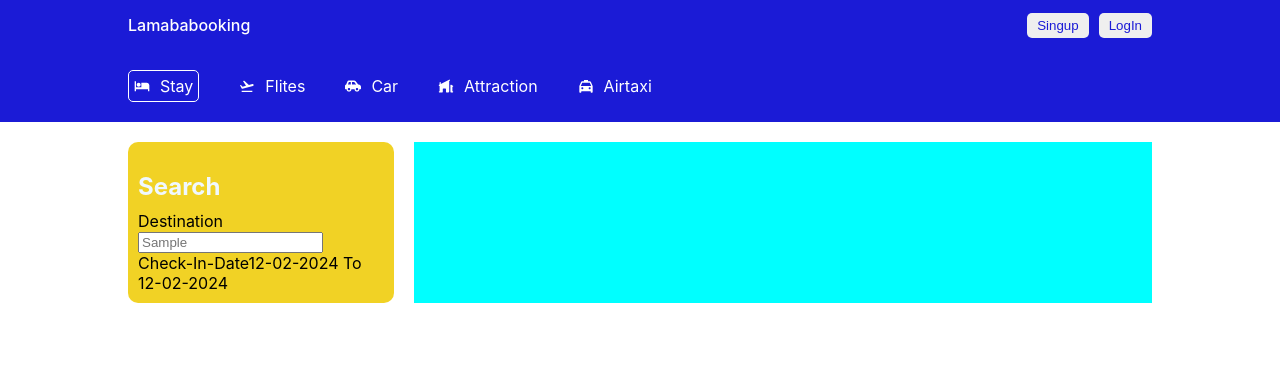
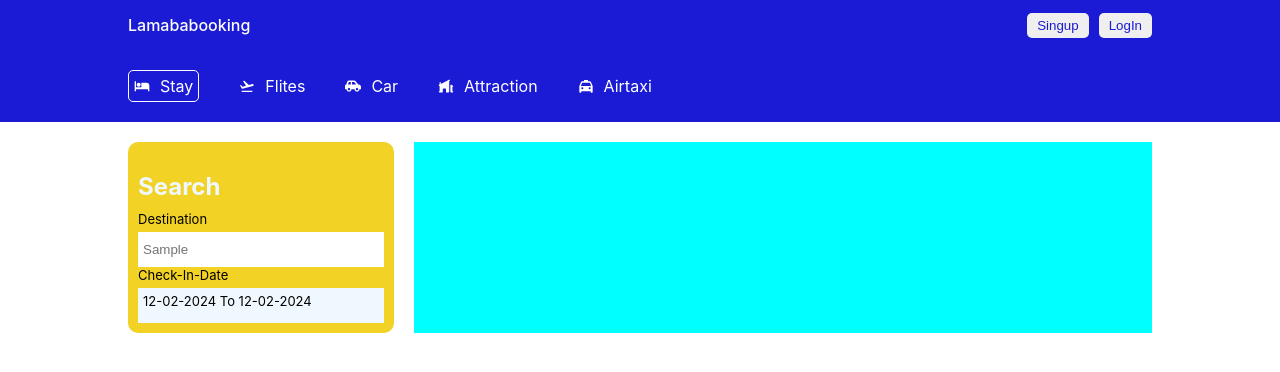
Before and after one commit to Foysalrabby/BokingApi, a React (Create React App) app in the folder client/: page / in a window 1280 px wide. Both pictures are taken after typing "Sample" into the empty fields and a click on the button "Search". Shown: the top 372 px of the page. Built offline with nearby package versions, Linux system fonts and the light colour scheme.

Commit message:
mindate to select date enable and disable before date

```diff
--- a/client/src/Component/Header/Header.jsx
+++ b/client/src/Component/Header/Header.jsx
@@ -92,6 +92,7 @@ navigate("/list",{state:{state,optionsnum,destinationdata}} );
             onChange={item => setState([item.selection])}
             moveRangeOnFirstSelection={false}
             ranges={state}
+            minDate={new Date()}
             className='date1'
             />
 
--- a/client/src/Pages/Lists/List.jsx
+++ b/client/src/Pages/Lists/List.jsx
@@ -2,13 +2,15 @@ import React, { useState } from 'react';
 import Navbar from '../../Component/Navbar/Navbar';
 import Header from '../../Component/Header/Header';
 import './list.css';
-import { format  } from 'date-fns';
+import { format, setDate  } from 'date-fns';
 import { useLocation } from 'react-router-dom';
+import { DateRange } from 'react-date-range';
 
 const List = () => {
     const Location=useLocation();
     const [takedate,setdate]=useState(Location.state.state); //state,optionsnum,destinationdata
-    const [takedestination,setdestination]=useState(Location.state.destinationdata);
+    const [takedestination,setdestination]=useState(Location.state.destinationdata); //to use sesdate
+    const [opentakedate,setopentakedate]=useState(false)
     const [takepeople,setpeople]=useState(Location.state.optionsnum);
     console.log(Location);
     return (
@@ -19,14 +21,20 @@ const List = () => {
              <div className="listwrapper">
            <div className="listsearch">
                  <h2 className='listsearchtitle'>Search</h2>
-                 <div className="lsdistinaton">
+                 <div className="lsitem">
                     <label>Destination</label>
                     <input type="text" placeholder={takedestination} className='inDesination' />
                  </div>
 
-                 <div className="lsdistinaton">
+                 <div className="lsitem">
                     <label>Check-In-Date</label>
-                   <span>{`${format(takedate[0].startDate,"dd-MM-yyyy")} To ${format(takedate[0].endDate,"dd-MM-yyyy")} `}</span>
+                   <span onClick={()=> setopentakedate(!opentakedate)} className='listemdate'>{`${format(takedate[0].startDate,"dd-MM-yyyy")} To ${format(takedate[0].endDate,"dd-MM-yyyy")} `}</span>
+                   { opentakedate && <DateRange onChange={(item)=> setdate([item.selection])}
+                     minDate={new Date()}
+                     ranges={takedate}
+
+                   />}
+
                  </div>
 
            </div>
--- a/client/src/Pages/Lists/list.css
+++ b/client/src/Pages/Lists/list.css
@@ -26,3 +26,27 @@
     flex: 3;
     background-color: aqua;
 }
+.listsearch label{
+    font-size: 13px;
+}
+.lsitem{
+    display: flex;
+    flex-direction: column;
+    gap: 5px;
+
+}
+.lsitem input {
+ padding: 5px ;
+ border: none;
+ height: 25px;
+ cursor: pointer;
+}
+.lsitem span {
+   background-color: aliceblue;
+   padding: 5px ;
+   height: 25px;
+   cursor: pointer;
+   }
+.listemdate {
+font-size: 13px;
+}
```
